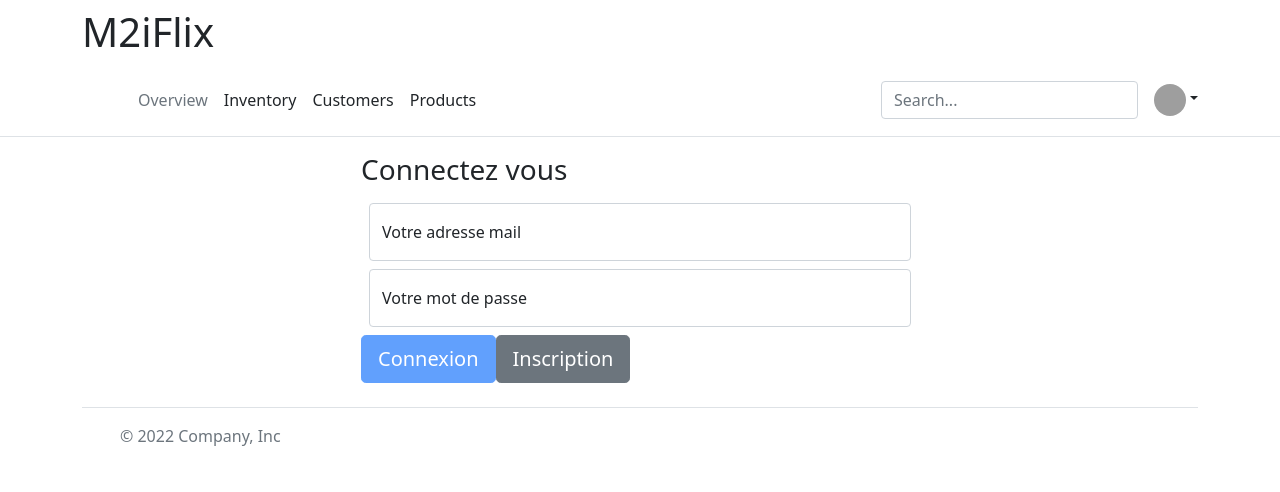
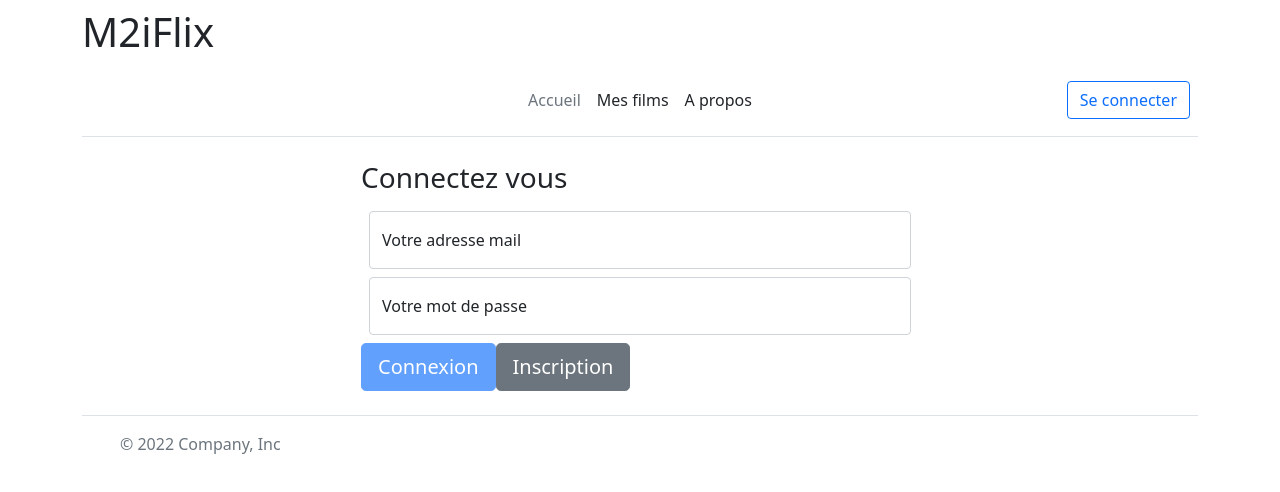
Before and after one commit to n-rick/projet_m2iflix_front, an Angular app: page / in a window 1280 px wide. Shown: the top 492 px of the page. Built offline with nearby package versions, Linux system fonts and the light colour scheme; grey boxes are pictures that could not be loaded.

Commit message:
chore: update navbar

```diff
--- a/src/app/static/navbar.component.html
+++ b/src/app/static/navbar.component.html
@@ -1,38 +1,21 @@
-<header class="p-3 mb-3 border-bottom">
 <div class="container">
-        <div class="d-flex flex-wrap align-items-center justify-content-center justify-content-lg-start">
-            <a href="/" class="d-flex align-items-center mb-2 mb-lg-0 text-dark text-decoration-none">
+    <header
+        class="d-flex flex-wrap align-items-center justify-content-center justify-content-md-between py-3 mb-4 border-bottom">
+        <a href="/" class="d-flex align-items-center col-md-3 mb-2 mb-md-0 text-dark text-decoration-none">
             <svg class="bi me-2" width="40" height="32" role="img" aria-label="Bootstrap">
                 <use xlink:href="#bootstrap"></use>
             </svg>
         </a>
 
-            <ul class="nav col-12 col-lg-auto me-lg-auto mb-2 justify-content-center mb-md-0">
-                <li><a href="#" class="nav-link px-2 link-secondary">Overview</a></li>
-                <li><a href="#" class="nav-link px-2 link-dark">Inventory</a></li>
-                <li><a href="#" class="nav-link px-2 link-dark">Customers</a></li>
-                <li><a href="#" class="nav-link px-2 link-dark">Products</a></li>
+        <ul class="nav col-12 col-md-auto mb-2 justify-content-center mb-md-0">
+            <li><a [routerLink]="['films']" class="nav-link px-2 link-secondary">Accueil</a></li>
+            <li><a [routerLink]="['mes-films']" class="nav-link px-2 link-dark">Mes films</a></li>
+            <li><a href="#" class="nav-link px-2 link-dark">A propos</a></li>
         </ul>
 
-            <form class="col-12 col-lg-auto mb-3 mb-lg-0 me-lg-3" role="search">
-                <input type="search" class="form-control" placeholder="Search..." aria-label="Search">
-            </form>
-
-            <div class="dropdown text-end">
-                <a href="#" class="d-block link-dark text-decoration-none dropdown-toggle" id="dropdownUser1"
-                    data-bs-toggle="dropdown" aria-expanded="false">
-                    <img src="https://github.com/mdo.png" alt="mdo" width="32" height="32" class="rounded-circle">
-                </a>
-                <ul class="dropdown-menu text-small" aria-labelledby="dropdownUser1">
-                    <li><a class="dropdown-item" href="#">New project...</a></li>
-                    <li><a class="dropdown-item" href="#">Settings</a></li>
-                    <li><a class="dropdown-item" href="#">Profile</a></li>
-                    <li>
-                        <hr class="dropdown-divider">
-                    </li>
-                    <li><a class="dropdown-item" href="#">Sign out</a></li>
-                </ul>
-            </div>
-        </div>
+        <div class="col-md-3 text-end">
+            <button *ngIf="!tokm2iflix" type="button" class="btn btn-outline-primary me-2">Se connecter</button>
+            <button *ngIf="tokm2iflix" type="button" (click)="deconnexion()" class="btn btn-outline-danger me-2">Se déconnecter</button>
         </div>
     </header>
+</div>
--- a/src/app/static/navbar.component.ts
+++ b/src/app/static/navbar.component.ts
@@ -1,4 +1,6 @@
 import { Component, OnInit } from '@angular/core';
+import { Router } from '@angular/router';
+import { User } from '../interfaces/user';
 
 @Component({
   selector: 'app-navbar',
@@ -7,9 +9,16 @@ import { Component, OnInit } from '@angular/core';
 })
 export class NavbarComponent implements OnInit {
 
-  constructor() { }
+  tokm2iflix = localStorage.getItem('tokm2iflix');
+
+  constructor(private router: Router) { }
 
   ngOnInit(): void {
+
+  }
+  deconnexion() {
+    localStorage.removeItem('tokm2iflix');
+    this.router.navigateByUrl('connexion');
   }
 
 }
```
Lines whose indentation alone changed are shown as unchanged.
